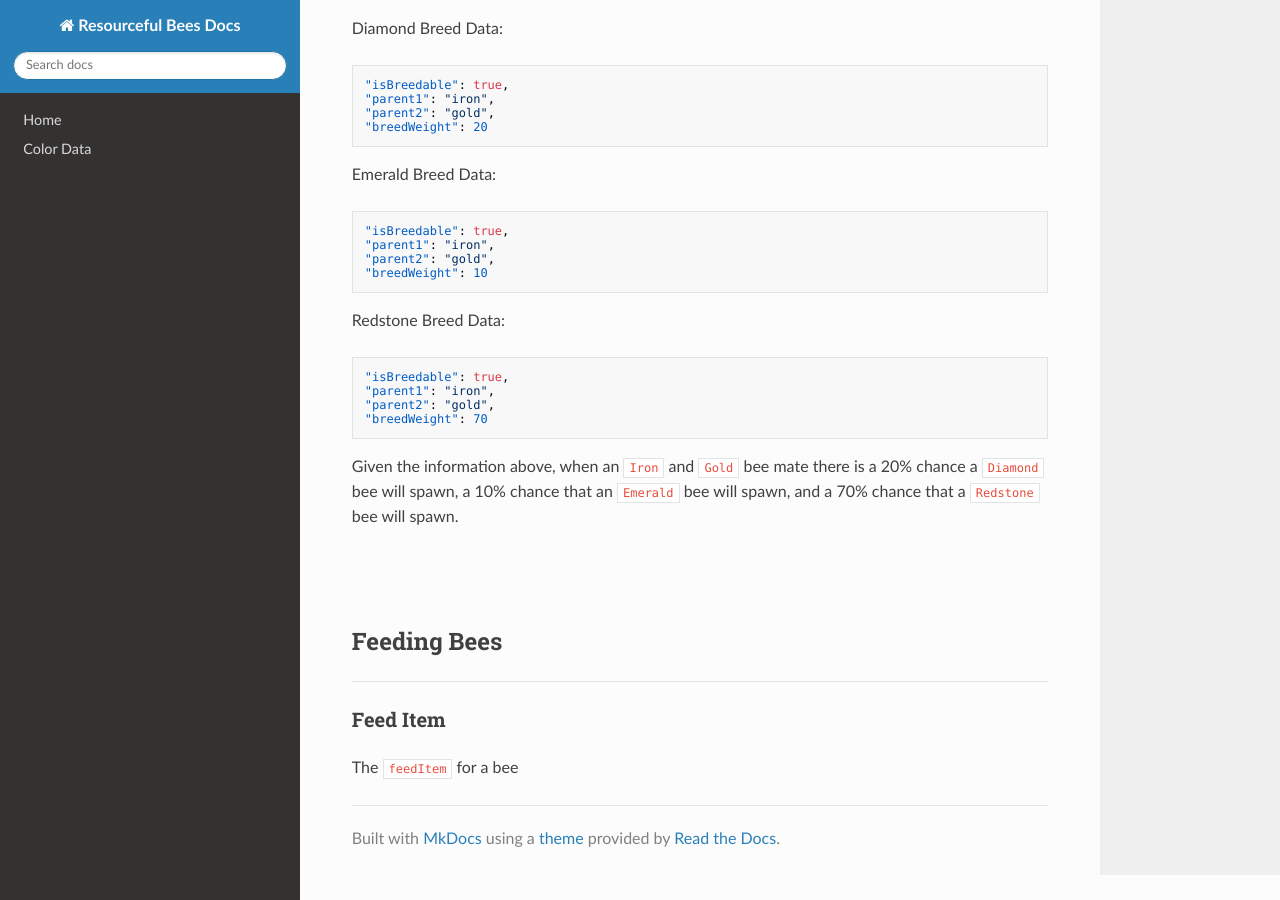
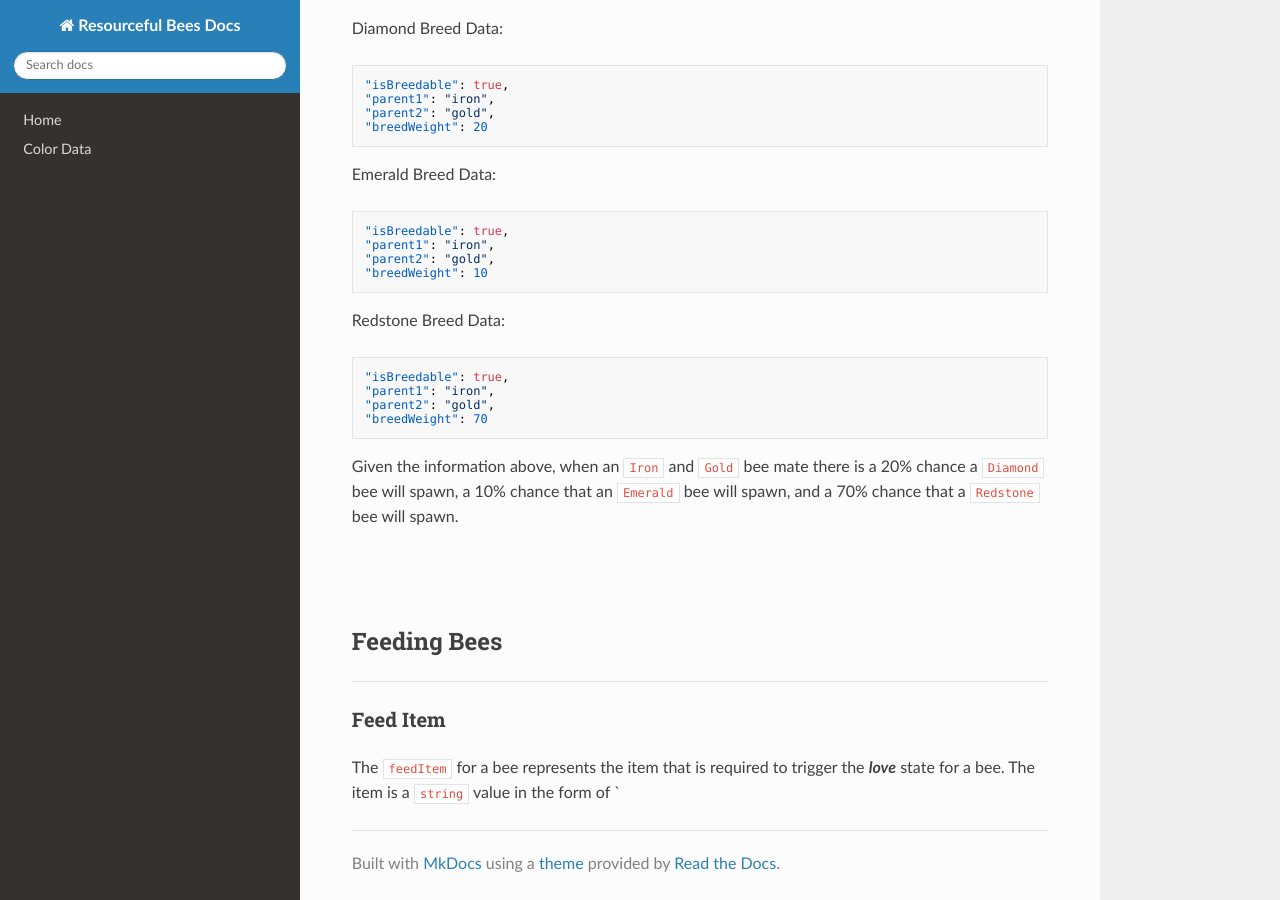
Before and after one commit to Team-Resourceful/ResourcefulBeesDocs, an MkDocs documentation site: the page built from docs/bee_data/breed_data.md, in a window 1280 px wide and 900 px high, scrolled down 1546 px. Built offline with MkDocs 1.6.1, drawn with Linux system fonts in a browser that asks for light colours; nearby versions of some CDN libraries.

Commit message:
docs/bee_data/breed_data.md updated from https://stackedit.io/

```diff
--- a/docs/bee_data/breed_data.md
+++ b/docs/bee_data/breed_data.md
@@ -86,9 +86,9 @@ Given the information above, when an `Iron` and `Gold` bee mate there is a 20% c
 
 ### **Feed Item**
 
-The `feedItem` for a bee
+The `feedItem` for a bee represents the item that is required to trigger the _**love**_ state for a bee. The item is a `string` value  in the form of `
 <!--stackedit_data:
-eyJoaXN0b3J5IjpbLTE5MzkyMzEwNTYsLTE5OTI5NDU0MTgsLT
+eyJoaXN0b3J5IjpbLTE1MDU1MTE5MTgsLTE5OTI5NDU0MTgsLT
 ExMTM5Nzg4MTAsMTA3ODA1MDUyLC03NTM5MTczMDEsODEwMDE3
 NzE5XX0=
 -->
```
